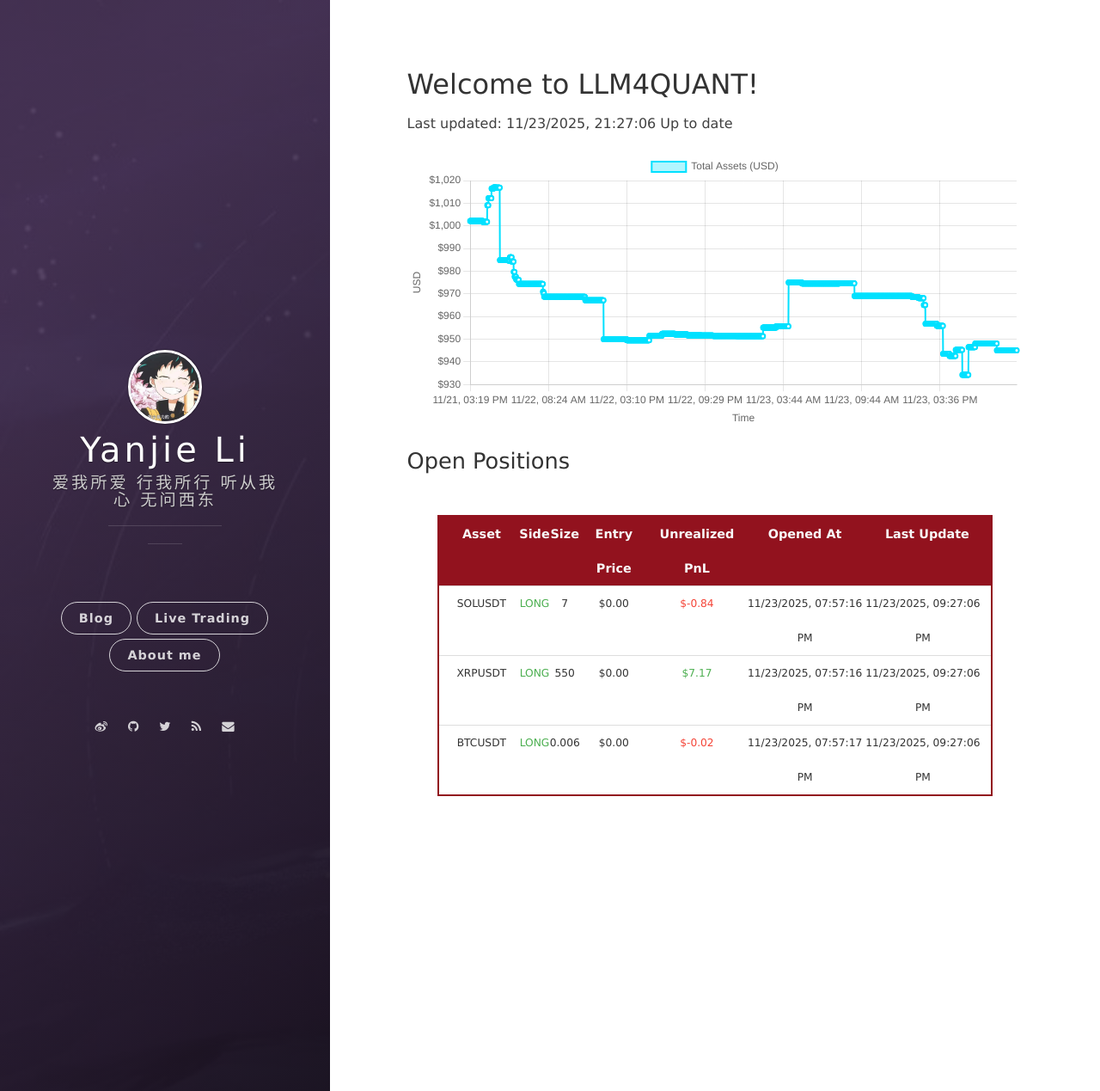
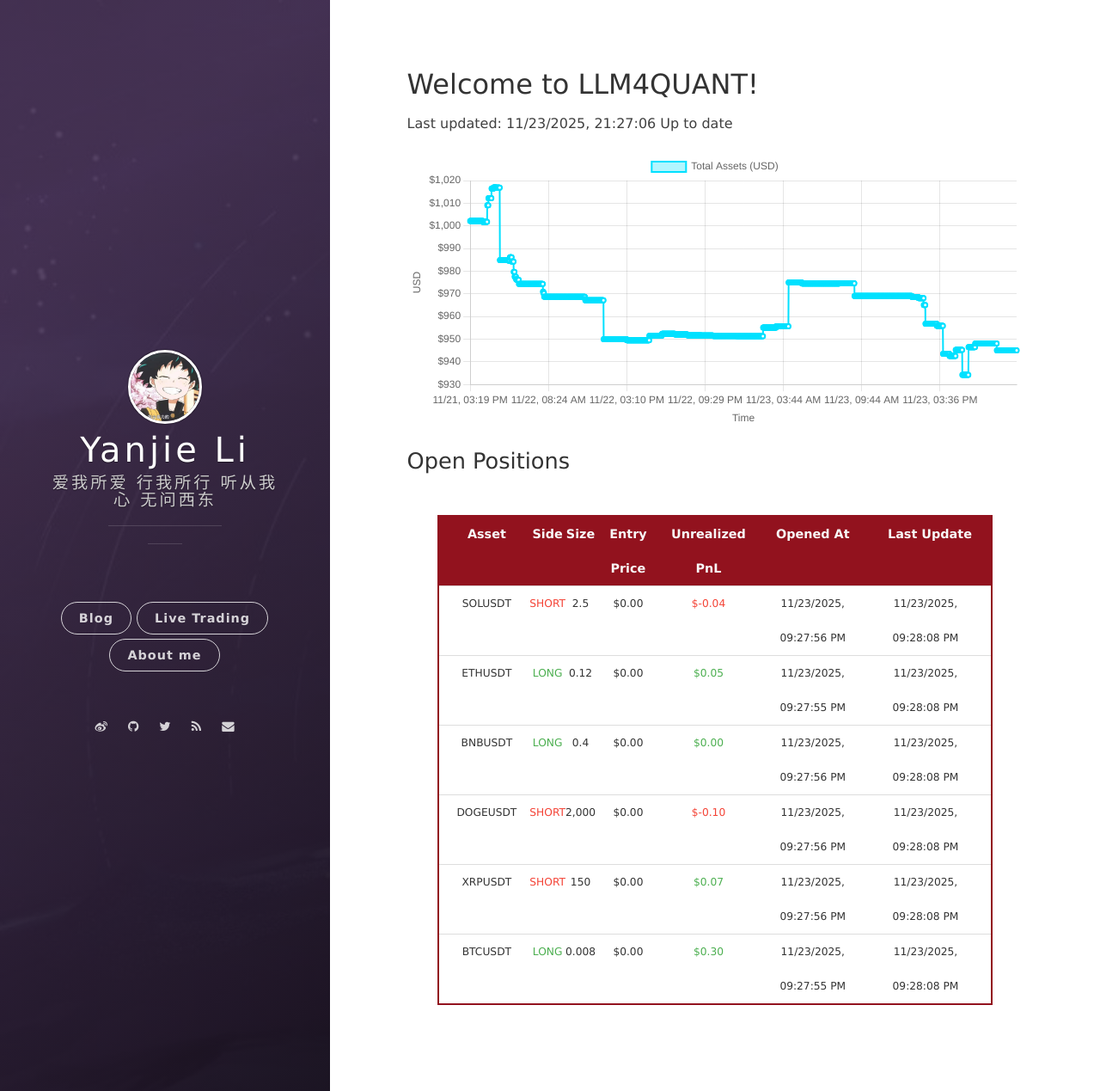
Before and after one commit to leeyegy/leeyegy.github.io, a Jekyll site: the page built from live-trading.html, in a window 1280 px wide and 1269 px high. Shown: the whole window at 86% size. Built offline with Jekyll 4.4.1, drawn with Linux system fonts in a browser that asks for light colours; nearby versions of some CDN libraries.

Commit message:
AccountMonitor: refresh positions 2025-11-24T05:28:08+08:00

```diff
--- a/assets/data/binance/positions.json
+++ b/assets/data/binance/positions.json
@@ -1,29 +1,56 @@
 [
   {
     "symbol": "SOLUSDT",
+    "side": "SHORT",
+    "size": 2.5,
+    "entryPrice": 0.0,
+    "unrealizedPnl": -0.0424218,
+    "openedAt": "2025-11-24T05:27:56+08:00",
+    "reportedAt": "2025-11-24T05:28:08+08:00"
+  },
+  {
+    "symbol": "ETHUSDT",
     "side": "LONG",
-    "size": 7.0,
+    "size": 0.12,
     "entryPrice": 0.0,
-    "unrealizedPnl": -0.84,
-    "openedAt": "2025-11-24T03:57:16+08:00",
-    "reportedAt": "2025-11-24T05:27:06+08:00"
+    "unrealizedPnl": 0.04879069,
+    "openedAt": "2025-11-24T05:27:55+08:00",
+    "reportedAt": "2025-11-24T05:28:08+08:00"
+  },
+  {
+    "symbol": "BNBUSDT",
+    "side": "LONG",
+    "size": 0.4,
+    "entryPrice": 0.0,
+    "unrealizedPnl": 0.00489402,
+    "openedAt": "2025-11-24T05:27:56+08:00",
+    "reportedAt": "2025-11-24T05:28:08+08:00"
+  },
+  {
+    "symbol": "DOGEUSDT",
+    "side": "SHORT",
+    "size": 2000.0,
+    "entryPrice": 0.0,
+    "unrealizedPnl": -0.1,
+    "openedAt": "2025-11-24T05:27:56+08:00",
+    "reportedAt": "2025-11-24T05:28:08+08:00"
   },
   {
     "symbol": "XRPUSDT",
-    "side": "LONG",
-    "size": 550.0,
+    "side": "SHORT",
+    "size": 150.0,
     "entryPrice": 0.0,
-    "unrealizedPnl": 7.166522,
-    "openedAt": "2025-11-24T03:57:16+08:00",
-    "reportedAt": "2025-11-24T05:27:06+08:00"
+    "unrealizedPnl": 0.0660945,
+    "openedAt": "2025-11-24T05:27:56+08:00",
+    "reportedAt": "2025-11-24T05:28:08+08:00"
   },
   {
     "symbol": "BTCUSDT",
     "side": "LONG",
-    "size": 0.006,
+    "size": 0.008,
     "entryPrice": 0.0,
-    "unrealizedPnl": -0.0216,
-    "openedAt": "2025-11-24T03:57:17+08:00",
-    "reportedAt": "2025-11-24T05:27:06+08:00"
+    "unrealizedPnl": 0.29512452,
+    "openedAt": "2025-11-24T05:27:55+08:00",
+    "reportedAt": "2025-11-24T05:28:08+08:00"
   }
 ]
```
